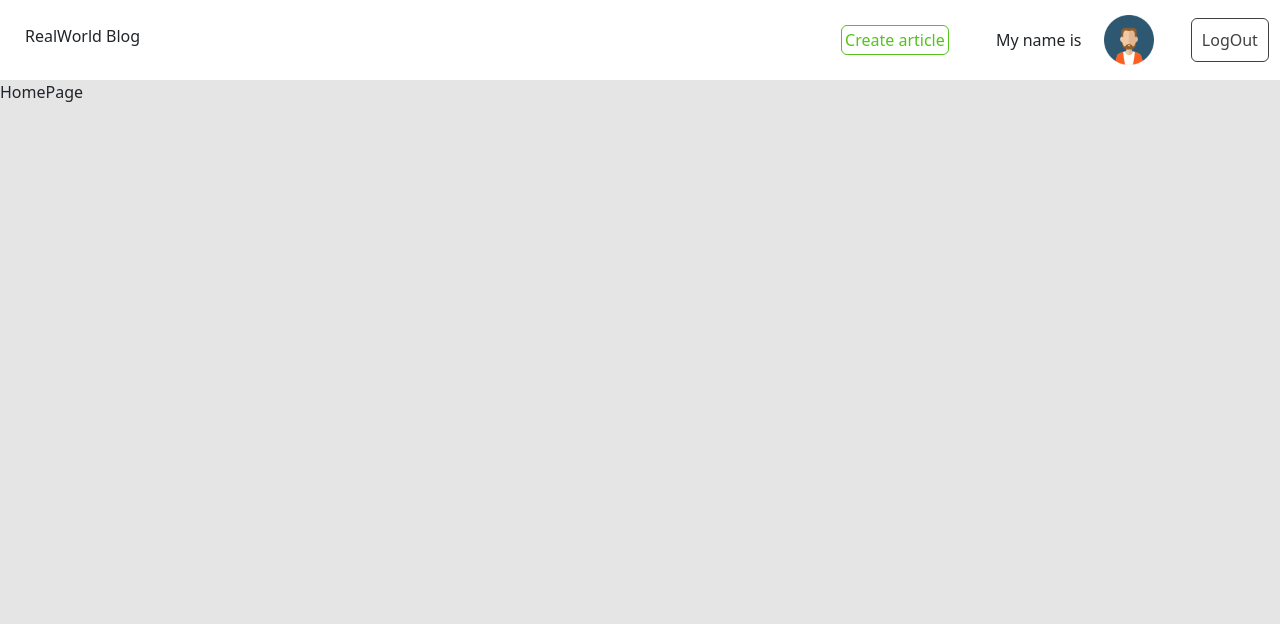
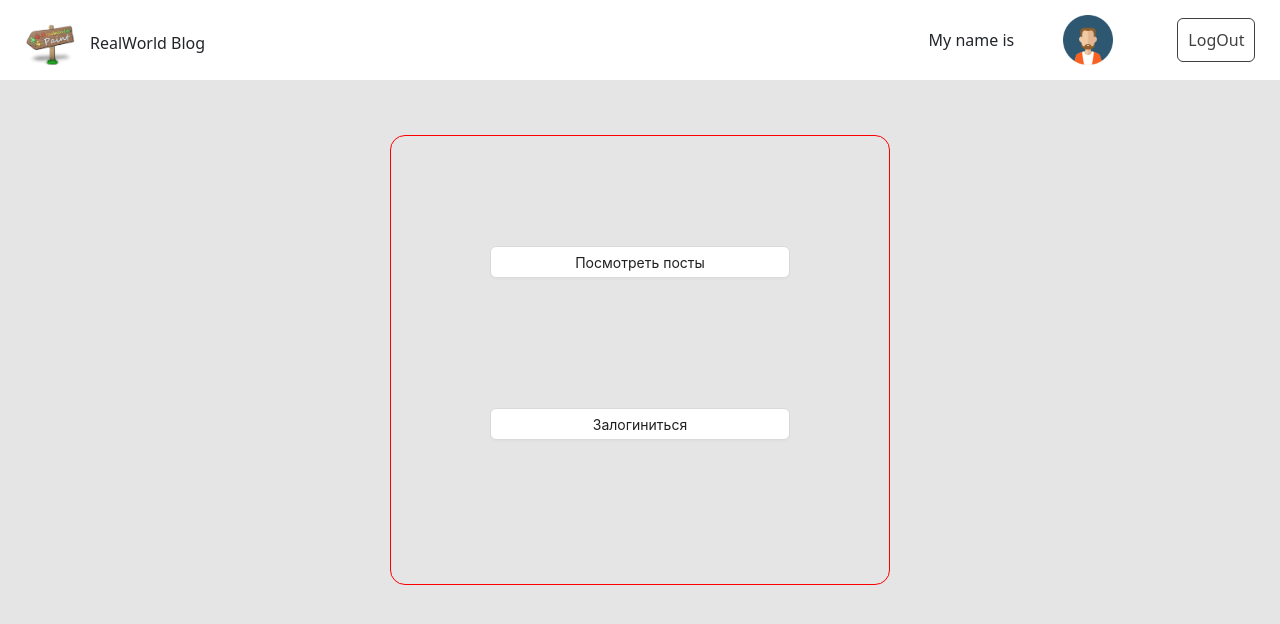
Before and after one commit to MihailDenisenko/blog-app, a React (Vite) app: page / in a window 1280 px wide. Shown: the top 624 px of the page. Built offline with nearby package versions, Linux system fonts and the light colour scheme.

Commit message:
commit-05.02.2025-12:25

```diff
--- a/eslint.config.js
+++ b/eslint.config.js
@@ -31,7 +31,7 @@ export default [
       'react/jsx-no-target-blank': 'off',
       'react-refresh/only-export-components': ['warn', { allowConstantExport: true }],
       'no-unused-vars': [
-        'error',
+        'warn',
         {
           vars: 'all',
           args: 'after-used',
--- a/src/components/HomePage/HomePage.jsx
+++ b/src/components/HomePage/HomePage.jsx
@@ -1,19 +1,26 @@
 import React from 'react'
 import styles from './HomePage.module.scss'
 import { useNavigate } from 'react-router-dom'
+import { Button } from 'antd'
 
 
 export default function HomePage() {
-
   const navigate = useNavigate()
 
   return (
-    <div
-      onClick={() => {
-        navigate('/articles')
-      }}
-    >
-      HomePage
+    <div className={styles.HomePage}>
+      <div className={styles.HomePage__posts}>
+        <Button className={styles.HomePage__btn} onClick={() => navigate('/articles')} >
+          Посмотреть посты
+        </Button>
+      </div>
+      <div className={styles.HomePage__toLogin}>
+        <Button className={styles.HomePage__btn}>Залогиниться</Button>
+      </div>
     </div>
   )
 }
+
+// onClick={() => {
+//   navigate('/articles')
+// }}
--- a/src/components/HomePage/HomePage.module.scss
+++ b/src/components/HomePage/HomePage.module.scss
@@ -0,0 +1,35 @@
+.HomePage {
+  display: block;
+  margin: auto;
+  margin-top: 55px;
+  border: 1px solid red;
+  width: 500px;
+  height: 450px;
+  text-align: center;
+  padding: 15px;
+  border-radius: 15px;
+  transition: all 1s;
+  position: relative;
+
+  &:hover{
+    box-shadow: 8px  6px 20px gray;
+  }
+  &__btn{
+      width: 300px;
+      margin-top: 50px;
+      &:hover {
+        box-shadow: 4px  4px 12px gray;
+      }
+    }
+
+  &__posts {
+    margin: auto;
+    margin-top: 45px;
+
+  }
+
+  &__toLogin {
+    margin-top: 80px;
+
+  }
+}
--- a/src/components/NavigationPanel/NavigationPanel.jsx
+++ b/src/components/NavigationPanel/NavigationPanel.jsx
@@ -1,24 +1,29 @@
 import React from 'react'
 import styles from './NavigationPanel.module.scss';
-import userLogo  from '../../assets/image/imgeMale.png'
-import { Link } from 'react-router-dom';
+import userLogo from '../../assets/image/imgeMale.png'
+import logoRW from '../../assets/image/RW.png';
+import { Link, useNavigate } from 'react-router-dom';
 import { setLogOut, setIsLogined } from '../../redux/slice/logined';
-import { useDispatch } from 'react-redux';
+import { useDispatch, useSelector } from 'react-redux';
 
 
 export default function NavigationPanel() {
 
+  const navigate = useNavigate()
   const dispatch = useDispatch()
+    const { isLogined } = useSelector((state) => state.isLogined)
+
 
 
   return (
     <div className={styles.panel}>
-      <div className={styles.panel__title}>RealWorld Blog</div>
+      <div className={styles.panel__title} onClick={() => navigate('/')}>
+        <img className={styles.panel__title_img} src={logoRW} alt='RealWorld Blog' />
+        RealWorld Blog
+      </div>
       <div className={styles.panel__right}>
         <div className={styles.panel__createArticle}>
-          <Link className={`${styles.panel__a} ${styles.create}`} to='/'>
-            Create article
-          </Link>
+          {isLogined ? <Link className={`${styles.panel__a} ${styles.create}`}>Create article</Link> : ''}
         </div>
 
         <div className={styles.panel__userName}>My name is</div>
@@ -26,7 +31,7 @@ export default function NavigationPanel() {
           <img className={styles.panel__img} onClick={() => dispatch(setIsLogined())} src={userLogo} alt='logo' />
         </div>
         <div className={styles.panel__LogOut}>
-          <Link onClick={() => dispatch(setLogOut())} className={`${styles.panel__a}  ${styles.logOut}`} to='/'>
+          <Link onClick={() => dispatch(setLogOut())} className={`${styles.panel__a}  ${styles.logOut}`}>
             LogOut
           </Link>
         </div>
--- a/src/components/NavigationPanel/NavigationPanel.module.scss
+++ b/src/components/NavigationPanel/NavigationPanel.module.scss
@@ -11,6 +11,11 @@
       position: absolute;
       top: 30%;
       left: 25px;
+
+      &_img {
+        width: 50px;
+        margin-right: 15px;
+      }
     }
 
     &__right {
--- a/src/components/Post/Post.jsx
+++ b/src/components/Post/Post.jsx
@@ -66,7 +66,7 @@ export default function Post({ slug, title, createdAt, description, body, tagLis
         </div>
         <div className={styles.rightSize}>
           <div className={styles.rightSize__author}>{username}</div>
-          <div className={styles.rightSize__date}>{format(createdAt, 'ii/LLL/yyy')}</div>
+          <div className={styles.rightSize__date}>{format(createdAt, 'ii LLL yyy')}</div>
 
           <div className={styles.rightSize__logo}>
             <img className={styles.rightSize__logo} src={image} alt={username} />
--- a/src/components/Post/Post.module.scss
+++ b/src/components/Post/Post.module.scss
@@ -125,6 +125,7 @@
       position: absolute;
       top: 25px;
       right: 105px;
+      text-align: center;
     }
     &__date {
       display: block;
```
Also changed, not shown: src/assets/image/RW.png (added).
